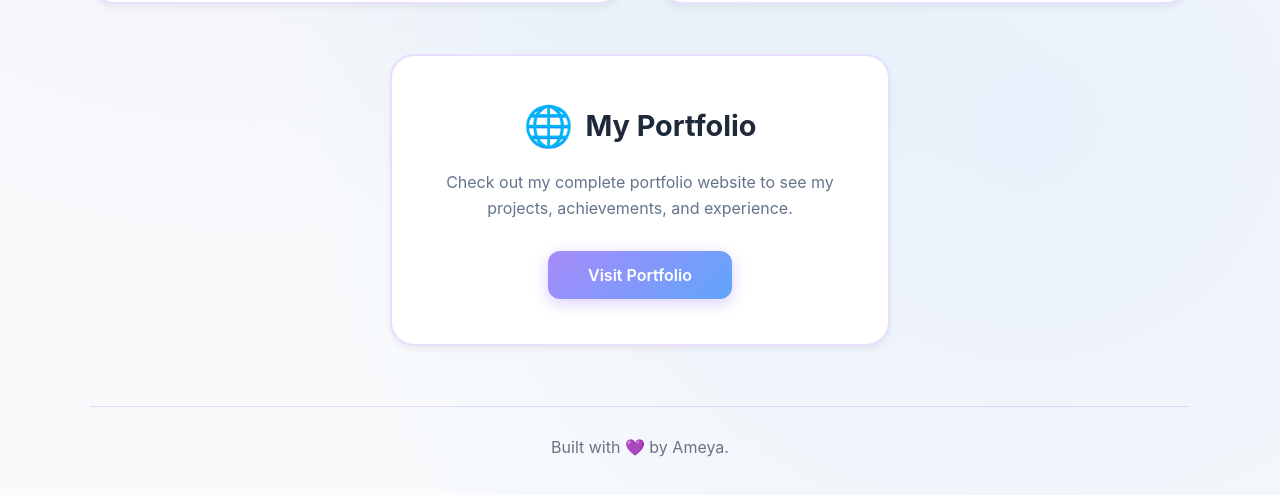
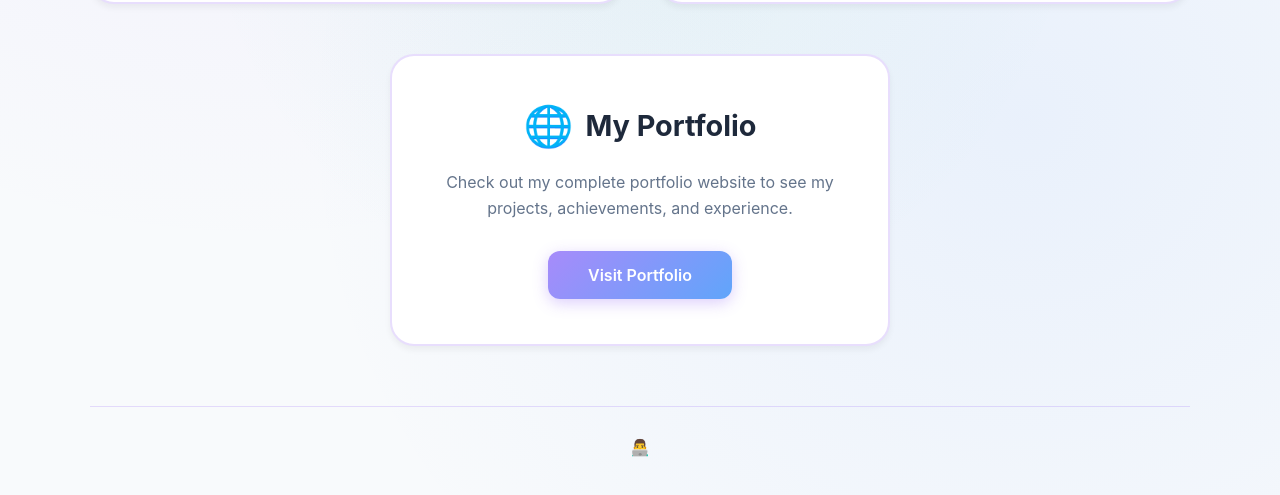
Before and after one commit to AmeyaaSui30/Coding_profiles, a plain HTML site: page index.Html in a window 1280 px wide. Shown: the part 831-1326 px from the top of the page. Drawn offline with Linux system fonts and the light colour scheme.

Commit message:
Update footer content with new emoji

```diff
--- a/index.Html
+++ b/index.Html
@@ -416,7 +416,7 @@
         </div>
 
         <footer>
-            <p>Built with <span class="heart">💜</span> by Ameya.</p>
+            <p><span class="heart">👨‍💻</span></p>
         </footer>
     </div>
 </body>
```
